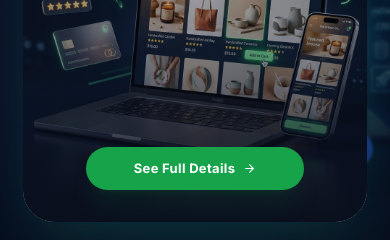
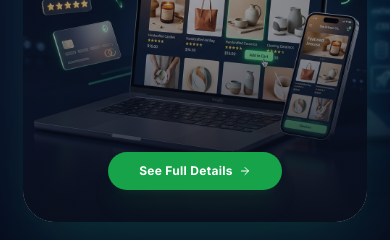
Before and after one commit to inayathbasha434-eng/inayath-portfolio, a React (Vite) app: page / in a window 390 px wide. Shown: the part 2160-2400 px from the top of the page. Built offline with nearby package versions, Linux system fonts and the light colour scheme; no server answers; a web font is replaced by a local one.

Commit message:
design: reduce mobile service card CTA button width to w-62 percent and max-w-210px for a cleaner compact layout

```diff
--- a/src/components/Services.jsx
+++ b/src/components/Services.jsx
@@ -311,17 +311,17 @@ export default function Services() {
                       {item.pageRoute ? (
                         <button
                           onClick={() => goToPage(item)}
-                          className={`w-[78%] max-w-[280px] py-3 rounded-full font-bold text-[13px] tracking-wide flex items-center justify-center gap-2 transition-all duration-300 active:scale-95 shadow-xl hover:scale-[1.03] group ${item.accentClass} ${shadowClass}`}
+                          className={`w-[62%] max-w-[210px] py-2.5 rounded-full font-bold text-[12px] tracking-wide flex items-center justify-center gap-1.5 transition-all duration-300 active:scale-95 shadow-xl hover:scale-[1.03] group ${item.accentClass} ${shadowClass}`}
                         >
                           See Full Details
-                          <ArrowRight size={13} className="transition-transform duration-300 group-hover:translate-x-0.5" />
+                          <ArrowRight size={12} className="transition-transform duration-300 group-hover:translate-x-0.5" />
                         </button>
                       ) : (
                         <button
-                          className={`w-[78%] max-w-[280px] py-3 rounded-full font-bold text-[13px] tracking-wide flex items-center justify-center gap-2 transition-all duration-300 active:scale-95 shadow-xl hover:scale-[1.03] group ${item.accentClass} ${shadowClass}`}
+                          className={`w-[62%] max-w-[210px] py-2.5 rounded-full font-bold text-[12px] tracking-wide flex items-center justify-center gap-1.5 transition-all duration-300 active:scale-95 shadow-xl hover:scale-[1.03] group ${item.accentClass} ${shadowClass}`}
                         >
                           Let's Talk
-                          <ArrowRight size={13} className="transition-transform duration-300 group-hover:translate-x-0.5" />
+                          <ArrowRight size={12} className="transition-transform duration-300 group-hover:translate-x-0.5" />
                         </button>
                       )}
                     </div>
```
